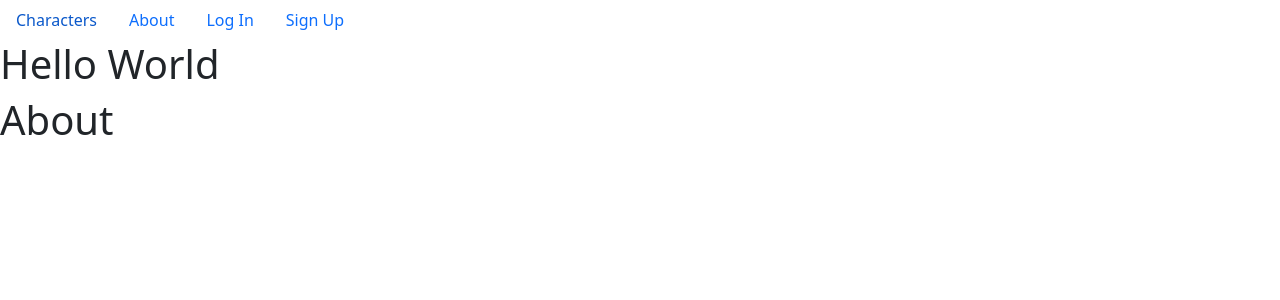
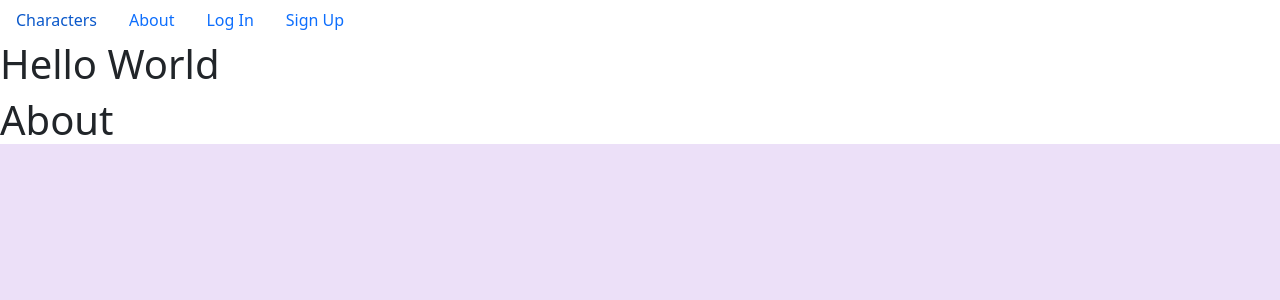
Before and after one commit to Jeal3R5/Unit4_Characters, a Django app: page /about/ in a window 1280 px wide. Shown: the top 300 px of the page. Run offline with Django 4.2, Linux system fonts and the light colour scheme.

Commit message:
update background color attempt 1

```diff
--- a/main_app/static/css/style.css
+++ b/main_app/static/css/style.css
@@ -1,3 +1,3 @@
-body {
-    background-color: red;
+:root {
+    background-color: #ECE0F8
 }
```
